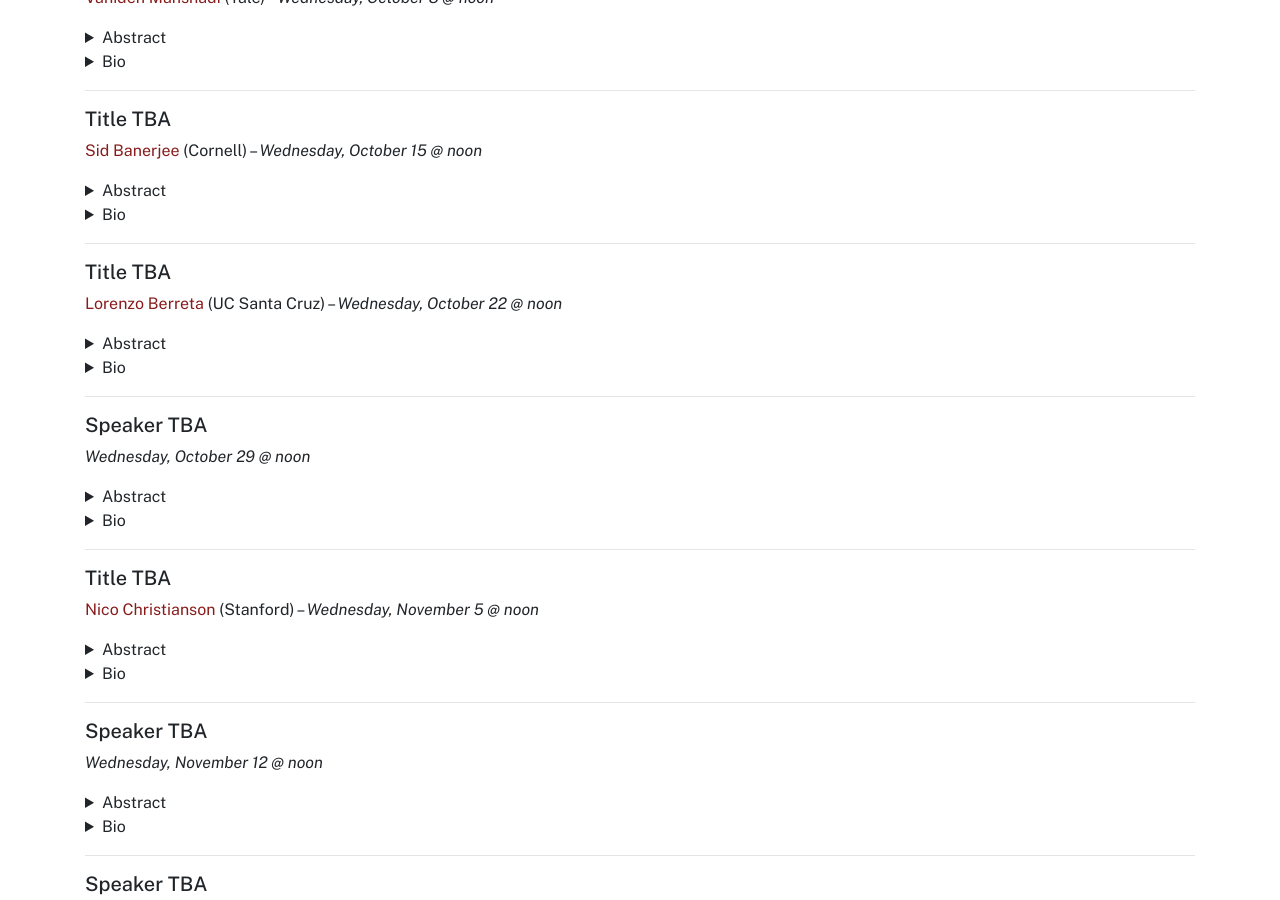
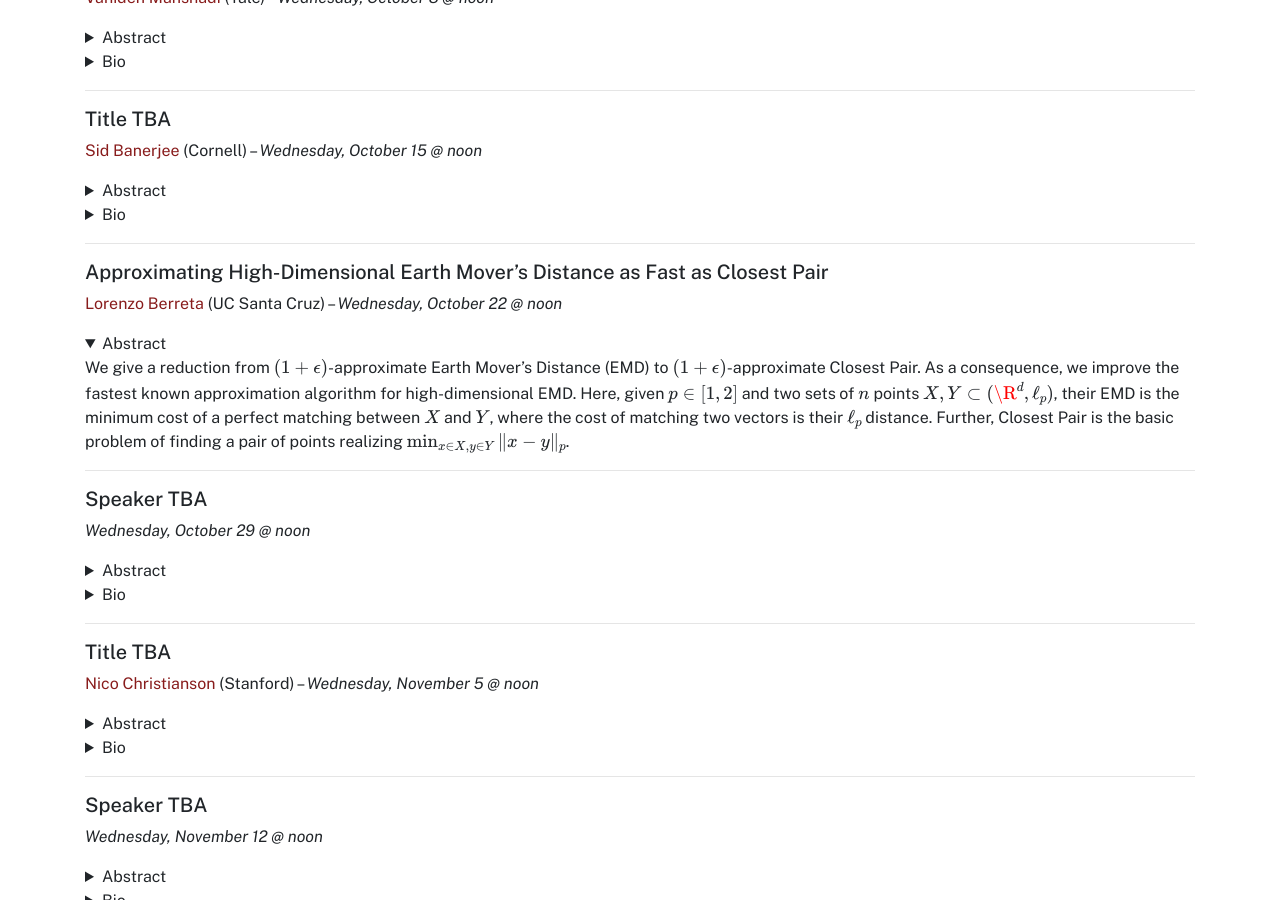
Before and after one commit to umass-theory/umass-theory.github.io, a Jekyll site: the page built from seminar.md, in a window 1280 px wide and 900 px high, scrolled down 2076 px. Built offline with Jekyll 4.4.1, drawn with Linux system fonts in a browser that asks for light colours.

Commit message:
Revise seminar title and add abstract details

```diff
--- a/seminar.md
+++ b/seminar.md
@@ -129,19 +129,13 @@ TBA
 
 <hr>
 
-##### Title TBA
+##### Approximating High-Dimensional Earth Mover’s Distance as Fast as Closest Pair
 
 [Lorenzo Berreta](https://lorenzo2beretta.github.io) (UC Santa Cruz) -- *Wednesday, October 22 @ noon*
-<details markdown="1">
+<details markdown="1" open="1">
 <summary>Abstract</summary>
 
-TBA
-
-</details>
-<details markdown="1">
-<summary>Bio</summary>
-
-TBA
+We give a reduction from $$(1+\epsilon)$$-approximate Earth Mover's Distance (EMD) to $$(1+\epsilon)$$-approximate Closest Pair. As a consequence, we improve the fastest known approximation algorithm for high-dimensional EMD. Here, given $$p\in [1, 2]$$ and two sets of $$n$$ points $$X,Y \subset (\R^d,\ell_p)$$, their EMD is the minimum cost of a perfect matching between $$X$$ and $$Y$$, where the cost of matching two vectors is their $$\ell_p$$ distance. Further, Closest Pair is the basic problem of finding a pair of points realizing $$\min_{x \in X, y\in Y} \Vert x-y \Vert_p$$.
 
 </details>
 
```
